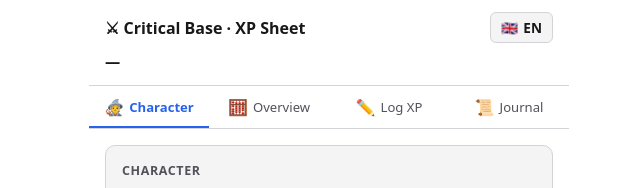
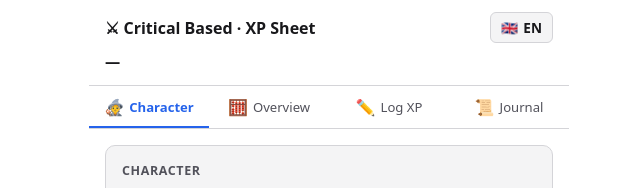
Before and after one commit to tntimo/crit-xp-sheet, a plain HTML site: page index.html in a window 1280 px wide. Shown: the top 188 px of the page, 311-951 px from the left. Drawn offline with nearby package versions, Linux system fonts and the light colour scheme.

Commit message:
s/base/based/

```diff
--- a/index.html
+++ b/index.html
@@ -184,7 +184,7 @@
 <div id="app" x-cloak>
   <header>
     <div class="header-top">
-      <h1>&#9876; Critical Base &middot; XP Sheet</h1>
+      <h1>&#9876; Critical Based &middot; XP Sheet</h1>
       <button class="lang-btn" @click="toggleLang()">
         <span x-text="langFlag"></span>
         <span x-text="lang.toUpperCase()"></span>
```
Also changed, not shown: README.md.
